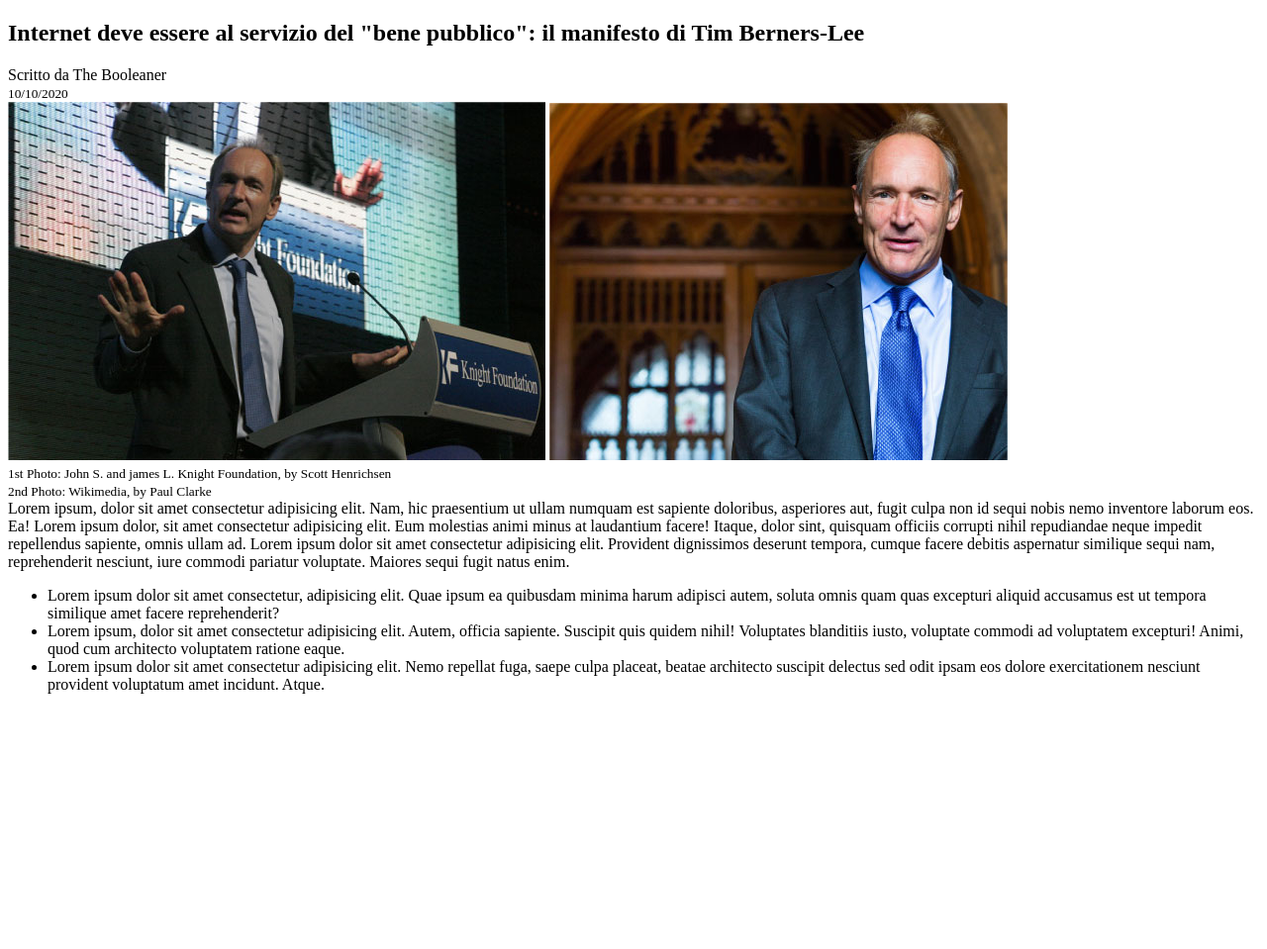
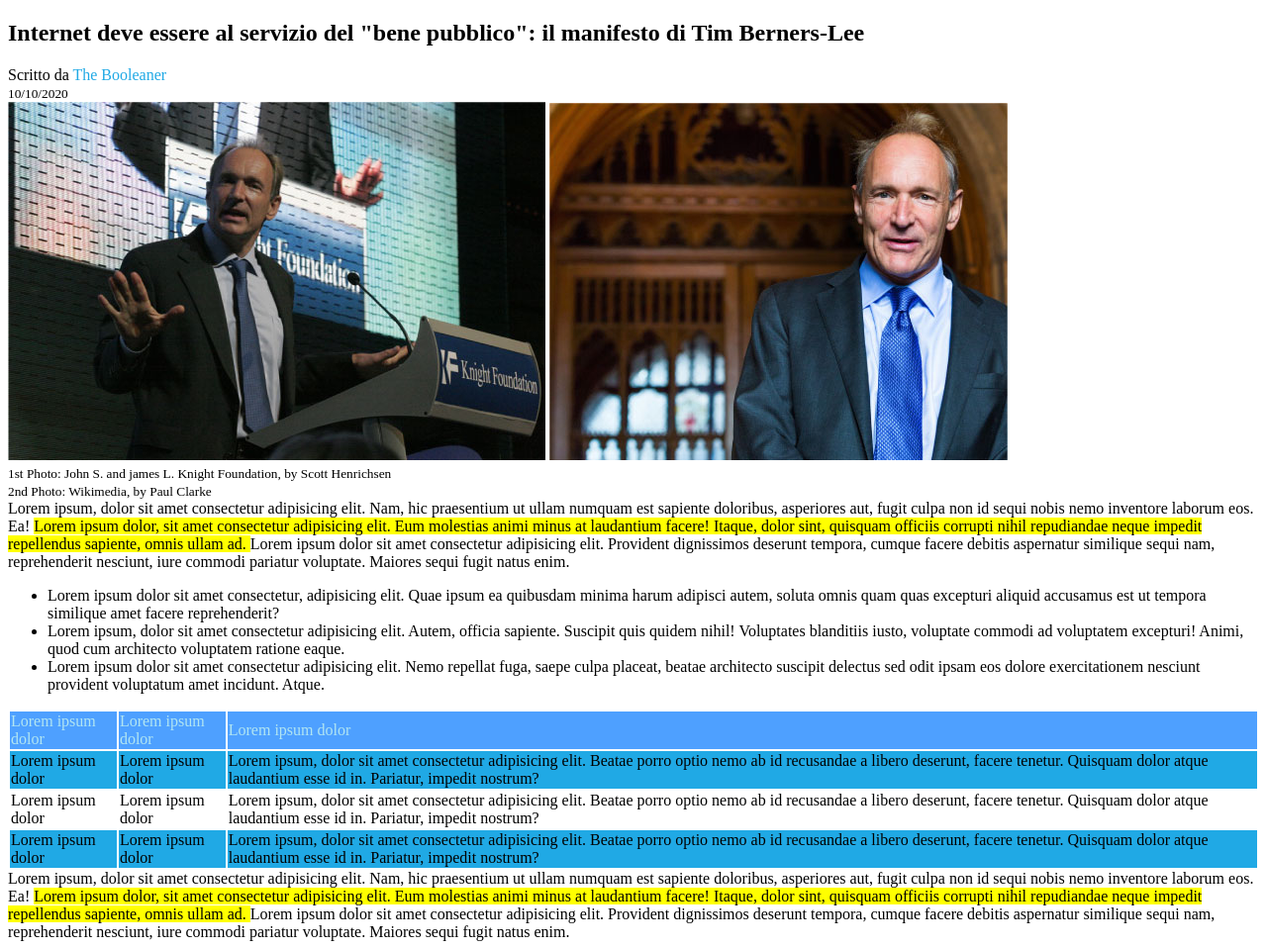
Before and after one commit to AngeloCatarozzolo/html-css-booleaner, a plain HTML site: page index.html in a window 1280 px wide. Shown: the part 56-1015 px from the top of the page at 99% size. Before the commit the page ends 800 px from the top, so only its background shows below. Drawn offline with Linux system fonts and the light colour scheme.

Commit message:
sezione terminata

```diff
--- a/css/style.css
+++ b/css/style.css
@@ -3,7 +3,19 @@
     background-color: #4EA0FF;
     background-size: 100px;
 }
-
 .logo{
     width: 175px;
 }
+.sez{
+    color: #20A9E5;
+}
+.txt{
+    background-color: yellow;
+}
+.testa{
+    background-color: #4EA0FF;
+    color: #B1E5F2;
+}
+.corpo{
+    background-color: #20A9E5;
+}
--- a/index.html
+++ b/index.html
@@ -51,8 +51,38 @@
             <li>Lorem ipsum, dolor sit amet consectetur adipisicing elit. Autem, officia sapiente. Suscipit quis quidem nihil! Voluptates blanditiis iusto, voluptate commodi ad voluptatem excepturi! Animi, quod cum architecto voluptatem ratione eaque.</li>
             <li>Lorem ipsum dolor sit amet consectetur adipisicing elit. Nemo repellat fuga, saepe culpa placeat, beatae architecto suscipit delectus sed odit ipsam eos dolore exercitationem nesciunt provident voluptatum amet incidunt. Atque.</li>
         </ul>
+        <!--tabella-->
+        <table>
+            <tr class="testa">
+                <td>Lorem ipsum dolor</td>
+                <td>Lorem ipsum dolor</td>
+                <td>Lorem ipsum dolor</td>
+            </tr>
+            <tr class="corpo">
+                <td>Lorem ipsum dolor</td>
+                <td>Lorem ipsum dolor</td>
+                <td>Lorem ipsum, dolor sit amet consectetur adipisicing elit. Beatae porro optio nemo ab id recusandae a libero deserunt, facere tenetur. Quisquam dolor atque laudantium esse id in. Pariatur, impedit nostrum?</td>
+            </tr>
+            <tr>
+                <td>Lorem ipsum dolor</td>
+                <td>Lorem ipsum dolor</td>
+                <td>Lorem ipsum, dolor sit amet consectetur adipisicing elit. Beatae porro optio nemo ab id recusandae a libero deserunt, facere tenetur. Quisquam dolor atque laudantium esse id in. Pariatur, impedit nostrum?</td>
+            </tr>
+            <tr class="corpo">
+                <td>Lorem ipsum dolor</td>
+                <td>Lorem ipsum dolor</td>
+                <td>Lorem ipsum, dolor sit amet consectetur adipisicing elit. Beatae porro optio nemo ab id recusandae a libero deserunt, facere tenetur. Quisquam dolor atque laudantium esse id in. Pariatur, impedit nostrum?</td>
+            </tr>
+        </table>
+        <!--secondo testo-->
+        <span>
+            Lorem ipsum, dolor sit amet consectetur adipisicing elit. Nam, hic praesentium ut ullam numquam est sapiente doloribus, asperiores aut, fugit culpa non id sequi nobis nemo inventore laborum eos. Ea!
+            </span>
+            <span class="txt">
+                Lorem ipsum dolor, sit amet consectetur adipisicing elit. Eum molestias animi minus at laudantium facere! Itaque, dolor sint, quisquam officiis corrupti nihil repudiandae neque impedit repellendus sapiente, omnis ullam ad.
+            </span>
+            <span>Lorem ipsum dolor sit amet consectetur adipisicing elit. Provident dignissimos deserunt tempora, cumque facere debitis aspernatur similique sequi nam, reprehenderit nesciunt, iure commodi pariatur voluptate. Maiores sequi fugit natus enim.</span>
     </section>
-
 
 </body>
 </html>
```
